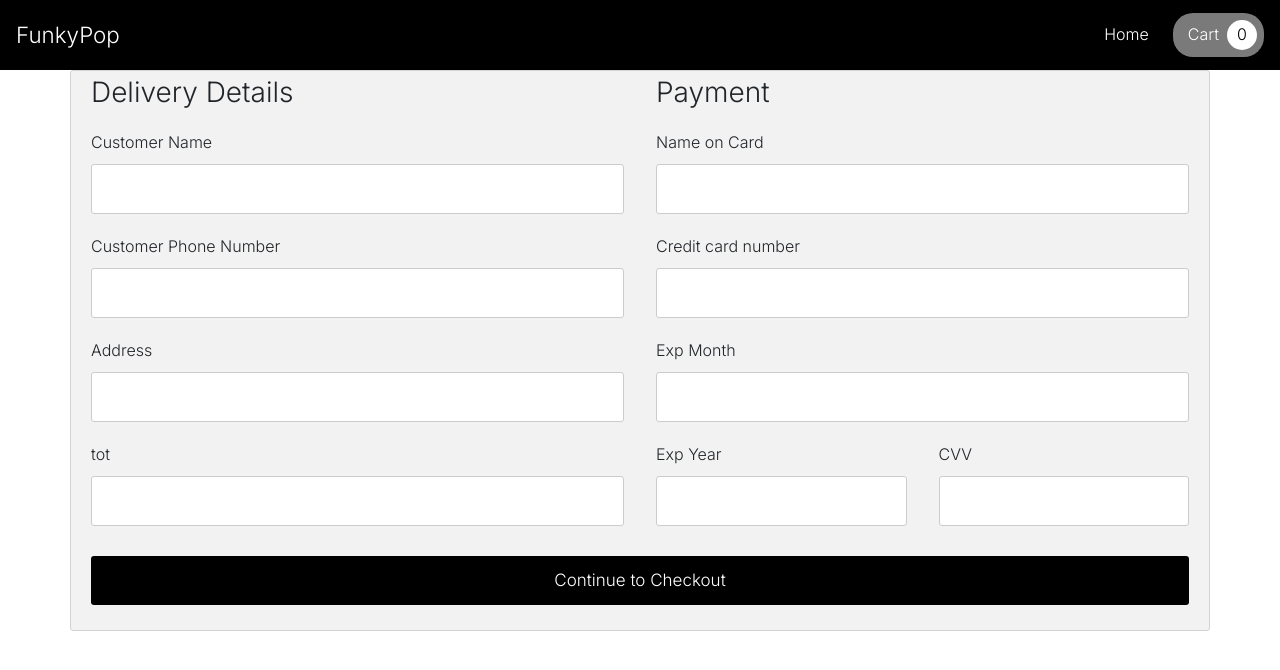
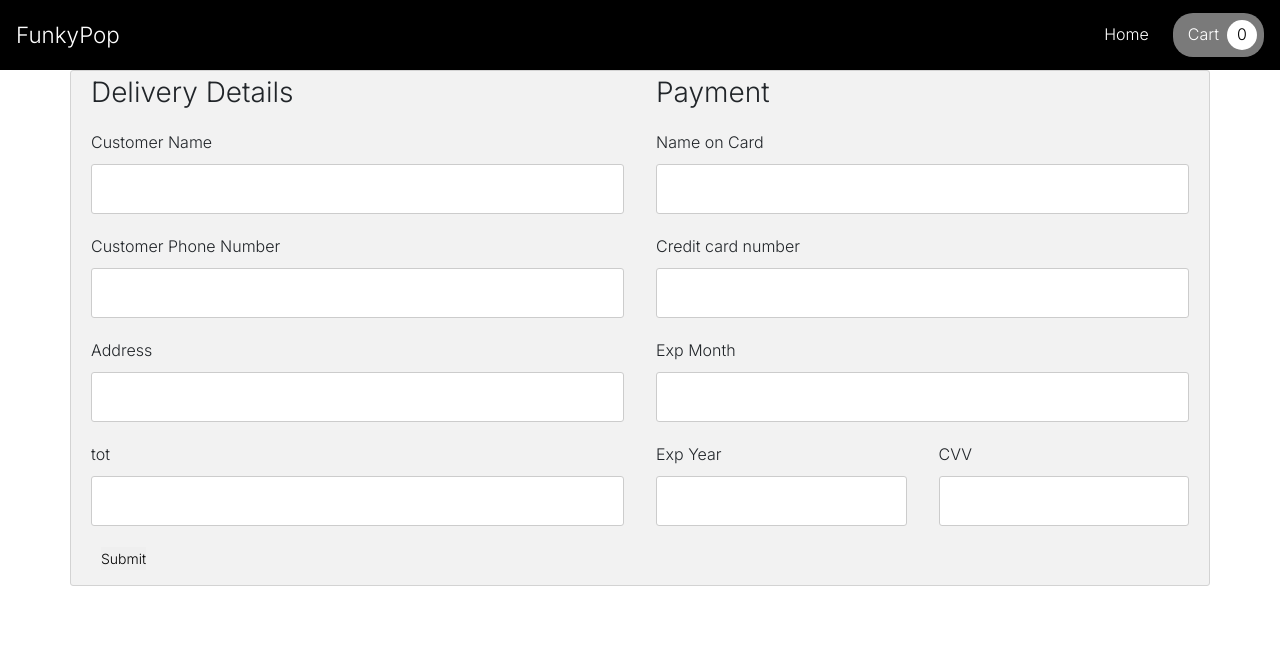
Before and after one commit to KanishkaGJ/FunkyPop_online-shopping-web-app, a React (Create React App) app in the folder frontend/: page /pay in a window 1280 px wide. Shown: the top 670 px of the page. Built offline with nearby package versions, Linux system fonts and the light colour scheme.

Commit message:
changes in payment portal

```diff
--- a/frontend/package.json
+++ b/frontend/package.json
@@ -21,6 +21,7 @@
     "react-router-dom": "^6.10.0",
     "react-scripts": "^5.0.1",
     "react-star-ratings": "^2.3.0",
+    "redux-devtools-extension": "^2.13.9",
     "web-vitals": "^2.1.4"
   },
   "scripts": {
--- a/frontend/src/components/ConfirmPurchase.js
+++ b/frontend/src/components/ConfirmPurchase.js
@@ -1,19 +1,17 @@
 import React from "react";
-import { useParams } from "react-router-dom";
 import { useLocation } from "react-router-dom";
-import qs from "qs";
 
 export default function ConfirmPurchase() {
   const location = useLocation();
-  const { formData } = qs.parse(location.search, { ignoreQueryPrefix: true });
+  const { customerName, customerPhone, deliveryAddress, tot } = location.state;
 
   return (
     <div>
       <h2>Delivery Details:</h2>
-      <p>Customer Name: {formData.customerName}</p>
-      <p>Customer Phone: {formData.customerPhone}</p>
-      <p>Delivery Address: {formData.deliveryAddress}</p>
-      <p>Total Amount: {formData.tot}</p>
+      <p>Customer Name: {customerName}</p>
+      <p>Customer Phone: {customerPhone}</p>
+      <p>Delivery Address: {deliveryAddress}</p>
+      <p>Total Amount: {tot}</p>
     </div>
   );
 }
--- a/frontend/src/components/EmailSend.js
+++ b/frontend/src/components/EmailSend.js
@@ -1,43 +1,43 @@
-// import { useRef } from "react";
-// import emailjs from "@emailjs/browser";
-// import React from "react";
+import { useRef } from "react";
+import emailjs from "@emailjs/browser";
+import React from "react";
 
-// export default function EmailSend() {
-//   const form = useRef();
+export default function EmailSend() {
+  const form = useRef();
 
-//   const sendEmail = (e) => {
-//     e.preventDefault();
+  const sendEmail = (e) => {
+    e.preventDefault();
 
-//     emailjs
-//       .sendForm(
-//         "service_n6evvsp",
-//         "template_ghsotz8",
-//         form.current,
-//         "6LOBZyhN6QY0b3dM3"
-//       )
-//       .then(
-//         (result) => {
-//           console.log(result.text);
-//         },
-//         (error) => {
-//           console.log(error.text);
-//         }
-//       );
-//     e.target.reset();
-//   };
-//   return (
-//     <section>
-//       <div>
-//         <h2>Contact Post</h2>
-//         <form ref={form} onSubmit={sendEmail}>
-//           <input type="text" placeholder="name" name="user_name" required />
+    emailjs
+      .sendForm(
+        "service_n6evvsp",
+        "template_ghsotz8",
+        form.current,
+        "6LOBZyhN6QY0b3dM3"
+      )
+      .then(
+        (result) => {
+          console.log(result.text);
+        },
+        (error) => {
+          console.log(error.text);
+        }
+      );
+    e.target.reset();
+  };
+  return (
+    <section>
+      <div>
+        <h2>Contact Post</h2>
+        <form ref={form} onSubmit={sendEmail}>
+          <input type="text" placeholder="name" name="user_name" required />
 
-//           <input type="email" placeholder="email" name="user_email" required />
-//           <input type="text" placeholder="subject" name="subject" required />
-//           <textarea name="message" cols="30" rows="10" />
-//           <button type="submit">Send Message</button>
-//         </form>
-//       </div>
-//     </section>
-//   );
-// }
+          <input type="email" placeholder="email" name="user_email" required />
+          <input type="text" placeholder="subject" name="subject" required />
+          <textarea name="message" cols="30" rows="10" />
+          <button type="submit">Send Message</button>
+        </form>
+      </div>
+    </section>
+  );
+}
--- a/frontend/src/components/PayDeliver.js
+++ b/frontend/src/components/PayDeliver.js
@@ -1,31 +1,13 @@
 import React, { useEffect, useState } from "react";
-import { useNavigate } from "react-router-dom";
-import axios from "axios";
+import { Link } from "react-router-dom";
 import "../css/paymentDelivery.css";
 import "../css/cusLoginUtil.css";
-axios.defaults.withCredentials = true;
 
 export default function PayDeliver() {
-  const navigate = useNavigate();
-
-  const [customerName, setcustomerName] = useState("");
-  const [customerPhone, setcustomerPhone] = useState("");
-  const [deliveryAddress, setdeliveryAddress] = useState("");
-  const [tot, settot] = useState("");
-
-  const handleCheckout = (event) => {
-    event.preventDefault();
-    const formData = {
-      customerName,
-      customerPhone,
-      deliveryAddress,
-      tot,
-    };
-
-    navigate(`/confirmpay?formData=${JSON.stringify(formData)}`);
-
-
-  };
+  const [customerName, setcustomerName] = React.useState("");
+  const [customerPhone, setcustomerPhone] = React.useState("");
+  const [deliveryAddress, setdeliveryAddress] = React.useState("");
+  const [tot, settot] = React.useState("");
 
   return (
     <div className="paydeliver">
@@ -100,14 +82,20 @@ export default function PayDeliver() {
                   </div>
                 </div>
               </div>
-
-              <button
-                type="button"
-                className="paydeliverybtn"
-                onClick={handleCheckout}
+              <Link
+                to="/confirmpay"
+                state={{
+                  customerName: customerName,
+                  customerPhone: customerPhone,
+                  deliveryAddress: deliveryAddress,
+                  tot: tot,
+                }}
               >
-                Continue to Checkout
-              </button>
+                <input style={{ marginLeft: "10px" }} type="submit" />
+                {/* <button type="button" className="paydeliverybtn">
+                  Continue to Checkout
+                </button> */}
+              </Link>
             </form>
           </div>
         </div>
--- a/frontend/src/components/ViewProduct.js
+++ b/frontend/src/components/ViewProduct.js
@@ -1,84 +1,90 @@
 import React, { useState, useEffect } from "react";
 import Axios from "axios";
 import { Link } from "react-router-dom";
-import '../css/productView.css';
-import { confirmAlert } from 'react-confirm-alert';
-import 'react-confirm-alert/src/react-confirm-alert.css';
+import "../css/productView.css";
+import { confirmAlert } from "react-confirm-alert";
+import "react-confirm-alert/src/react-confirm-alert.css";
 
-export default function productView() {
-
+export default function ViewProduct() {
   const [product, setProduct] = useState([]);
 
+  useEffect(() => {
+    Axios.get("http://localhost:8070/product/products").then((getPro) => {
+      setProduct(getPro.data);
+    });
+  });
 
-	useEffect(() => {
-		Axios.get('http://localhost:8070/product/products')
-			.then((getPro) => {
-				setProduct(getPro.data);
-			})
-	})
-
-	const setID = (_id, productID, productName, quantity, type, color, size, productDescription) => {
-
-
-		localStorage.setItem('productID', productID);
-		localStorage.setItem('productName', productName);
-		localStorage.setItem('quantity', quantity);
-        localStorage.setItem('type', type);
-        localStorage.setItem('color', color);
-        localStorage.setItem('size', size);
-        localStorage.setItem('productDescription', productDescription);
-		localStorage.setItem('ID', _id);
-	}
+  const setID = (
+    _id,
+    productID,
+    productName,
+    quantity,
+    type,
+    color,
+    size,
+    productDescription
+  ) => {
+    localStorage.setItem("productID", productID);
+    localStorage.setItem("productName", productName);
+    localStorage.setItem("quantity", quantity);
+    localStorage.setItem("type", type);
+    localStorage.setItem("color", color);
+    localStorage.setItem("size", size);
+    localStorage.setItem("productDescription", productDescription);
+    localStorage.setItem("ID", _id);
+  };
 
   const onDelete = (_id) => {
-		Axios.delete("http://localhost:8070/product/deleteProduct/" + _id)
-			.then(() => {
+    Axios.delete("http://localhost:8070/product/deleteProduct/" + _id).then(
+      () => {
         alert("Product Deleted");
         window.location.reload();
-			})
       }
+    );
+  };
 
   const submit = (_id) => {
-
     confirmAlert({
-		  title: 'Confirm to Delete',
-		  message: 'Are you sure to do this?',
+      title: "Confirm to Delete",
+      message: "Are you sure to do this?",
       buttons: [
         {
-			  label: 'Yes',
-			  onClick: () => onDelete(_id)
+          label: "Yes",
+          onClick: () => onDelete(_id),
         },
         {
-			  label: 'No',
+          label: "No",
           //onClick: () => alert('Click No')
-			}
-		  ]
+        },
+      ],
     });
-	}
+  };
 
   const [search, setSearch] = useState("");
   console.log(search);
   return (
-
     <section className="ftco-section">
       <div className="container">
         <div className="row justify-content-center">
           <div className="col-md-6 text-center mb-5">
             <form className="d-flex">
-							<input className="form-control me-2" type="search" placeholder="Search" onChange={(e)=>setSearch(e.target.value)} aria-label="Search"></input>
-
+              <input
+                className="form-control me-2"
+                type="search"
+                placeholder="Search"
+                onChange={(e) => setSearch(e.target.value)}
+                aria-label="Search"
+              ></input>
             </form>
             <h2 className="heading-section text-black">Products</h2>
           </div>
         </div>
         <div className="row">
           <div className="col-md-12">
-
             <div className="table-wrap">
               <table className="table text-black">
                 <thead className="thead-primary">
                   <tr>
-
                     <th>Product ID</th>
                     <th>Product Name</th>
                     <th>Quantity</th>
@@ -90,9 +96,13 @@ export default function productView() {
                     <th>Delete</th>
                   </tr>
                 </thead>
-								{product.filter((data)=>{
-									return search.toLowerCase() === '' ? data:data.productName.toLowerCase().includes(search)
-								}).map((data) => {
+                {product
+                  .filter((data) => {
+                    return search.toLowerCase() === ""
+                      ? data
+                      : data.productName.toLowerCase().includes(search);
+                  })
+                  .map((data) => {
                     return (
                       <tbody>
                         <tr key={data._id}>
@@ -104,34 +114,43 @@ export default function productView() {
                           <td>{data.size}</td>
                           <td>{data.productDescription}</td>
                           <td>
-													<Link to='/updateP'>
-														<button className="btn btn-dark" onClick={() => setID(data._id, data.productID, data.productName, data.quantity, data.type, data.color, data.size, data.productDescription)}>
+                            <Link to="/updateP">
+                              <button
+                                className="btn btn-dark"
+                                onClick={() =>
+                                  setID(
+                                    data._id,
+                                    data.productID,
+                                    data.productName,
+                                    data.quantity,
+                                    data.type,
+                                    data.color,
+                                    data.size,
+                                    data.productDescription
+                                  )
+                                }
+                              >
                                 Update
                               </button>
                             </Link>
                           </td>
                           <td>
-
-													<button className="btn btn-danger" onClick={() => submit(data._id)}>
+                            <button
+                              className="btn btn-danger"
+                              onClick={() => submit(data._id)}
+                            >
                               Delete
                             </button>
-
                           </td>
                         </tr>
-
                       </tbody>
-									)
-								}
-								)}
-
+                    );
+                  })}
               </table>
-
             </div>
           </div>
         </div>
       </div>
     </section>
-
-	)
-
-};
+  );
+}
```
Also changed, not shown: frontend/src/App.js (+5 -5 lines). Lines whose indentation alone changed are shown as unchanged.
